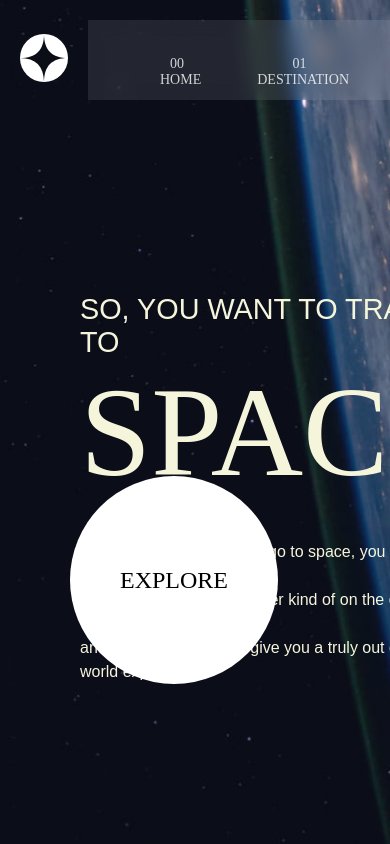
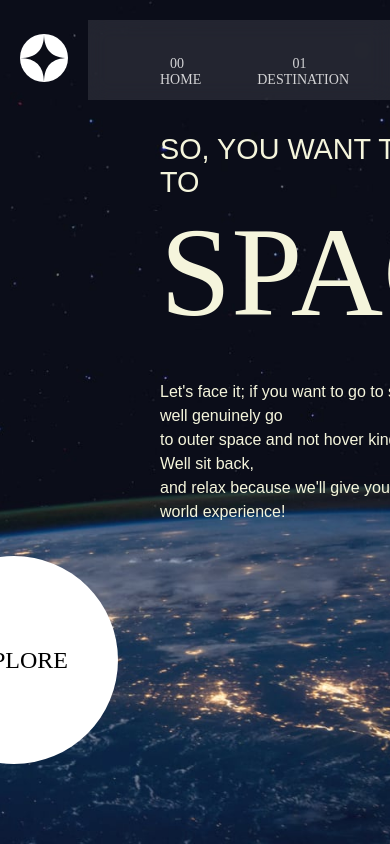
Before and after one commit to GarvGopalia/Space, a React (Create React App) app: page / in a window 390 px wide. Shown: the top 844 px of the page. Built offline with nearby package versions, Linux system fonts and the light colour scheme.

Commit message:
tablet version of home

```diff
--- a/src/components/Home/Home.css
+++ b/src/components/Home/Home.css
@@ -71,3 +71,86 @@
     text-decoration: none;
     color: inherit;
 }
+
+
+* {
+    margin: 0;
+    padding: 0;
+    box-sizing: border-box;
+}
+
+.body-container {
+    display: flex;
+    flex-direction: column;
+    justify-content: space-between;
+    height: 100vh;
+    background-image: url("../../assets/home/background-home-desktop.jpg");
+    background-size: cover;
+    background-position: center;
+    color: white;
+    font-family: 'Bellefair', serif;
+}
+
+.para {
+    margin-left: 5rem;
+    color: beige;
+    font-family: sans-serif;
+}
+
+.para p:nth-child(1) {
+    font-size: 1.8rem;
+}
+
+.para p:nth-child(2) {
+    font-size: 8rem;
+    font-family: "Bellefair", serif;
+    font-weight: 100;
+}
+
+.para p:nth-child(4) {
+    line-height: 1.5;
+    margin-top: 1rem;
+}
+
+
+.explore-1st {
+    width: 13rem;
+    height: 13rem;
+    border-radius: 50%;
+    border: none;
+    color: black;
+    background-color: white;
+    cursor: pointer;
+    text-decoration: none;
+    font-size: 1.5rem;
+    font-family: "Bellefair", serif;
+    display: flex;
+    align-items: center;
+    justify-content: center;
+}
+
+.explore-1st:hover {
+    outline: 2rem solid rgba(255, 255, 255, 0.1);
+    transition: outline 0.3s ease-in-out;
+}
+
+.explore-1st .link {
+    text-decoration: none;
+    color: inherit;
+}
+
+@media(max-width: 768px) {
+    .body-container {
+        background-image: url(../../assets/home/background-home-tablet.jpg);
+        justify-content: flex-end;
+    }
+
+    .para {
+        margin-bottom: 10rem;
+    }
+
+    .explore{
+        margin-bottom: -5rem;
+        margin-right: 10rem;
+    }
+}
```
